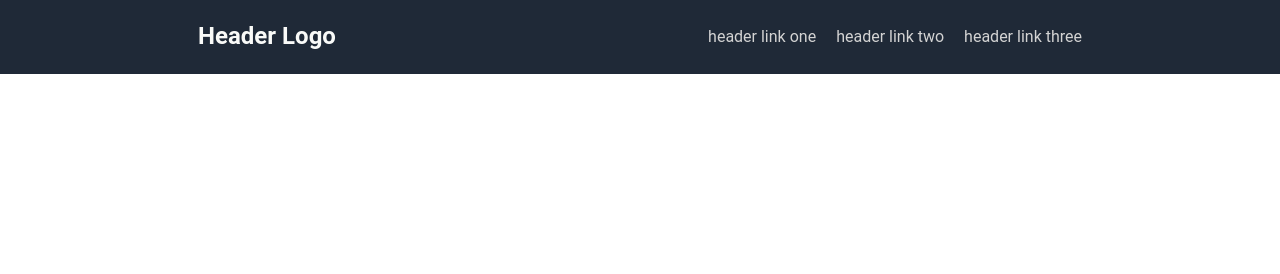
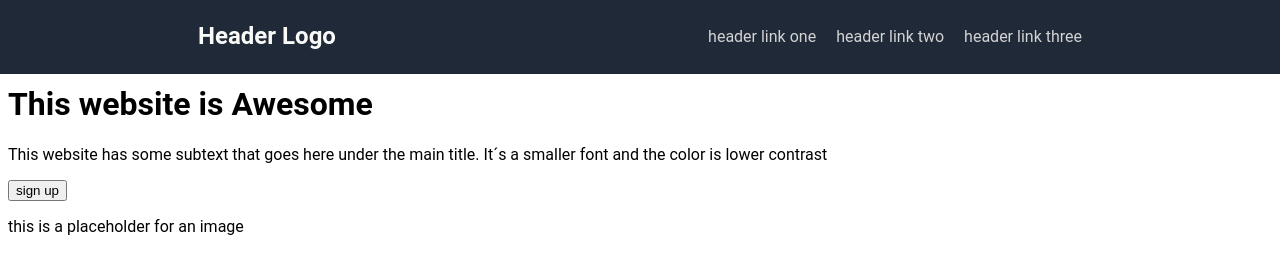
Before and after one commit to lpenche/landing-page, a plain HTML site: page index.html in a window 1280 px wide. Drawn offline with Linux system fonts and the light colour scheme.

Commit message:
Add hero section

```diff
--- a/index.html
+++ b/index.html
@@ -16,5 +16,17 @@
             <li>header link three</li>
         </ul>
     </div>
+    <div class="content-one">
+        <div class="left">
+            <h1 class="hero">This website is Awesome</h1>
+            <p class="sub-hero">This website has some subtext that goes here under the main title. It´s a smaller font and the color is lower contrast</p>
+            <button>sign up</button>
+        </div>
+        <div class="right">
+            <div class="placeholder">
+                <p class="text">this is a placeholder for an image</p>
+            </div>
+        </div>
+    </div>
 </body>
 </html>
```
